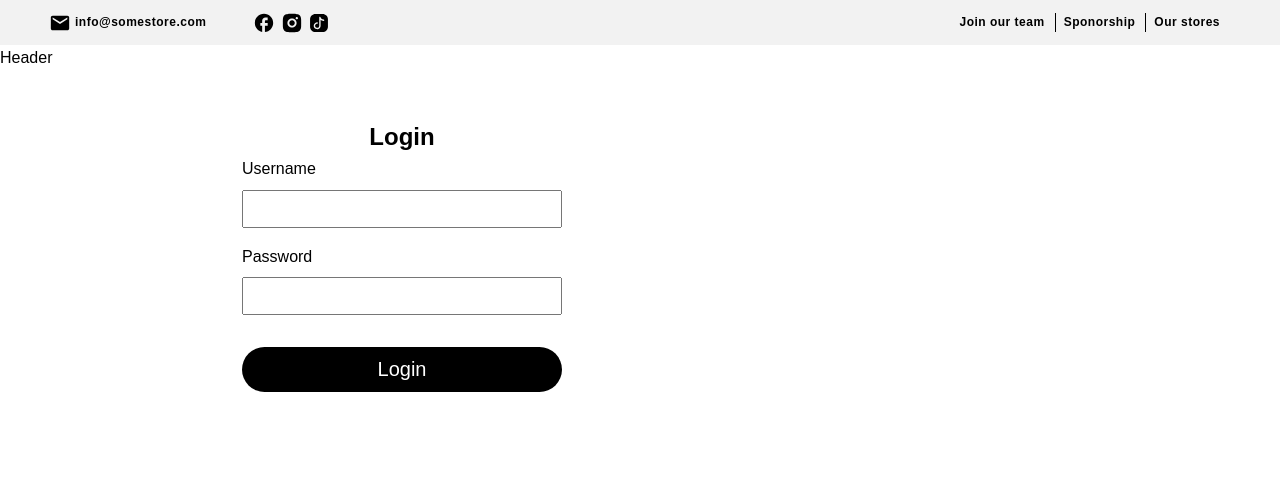
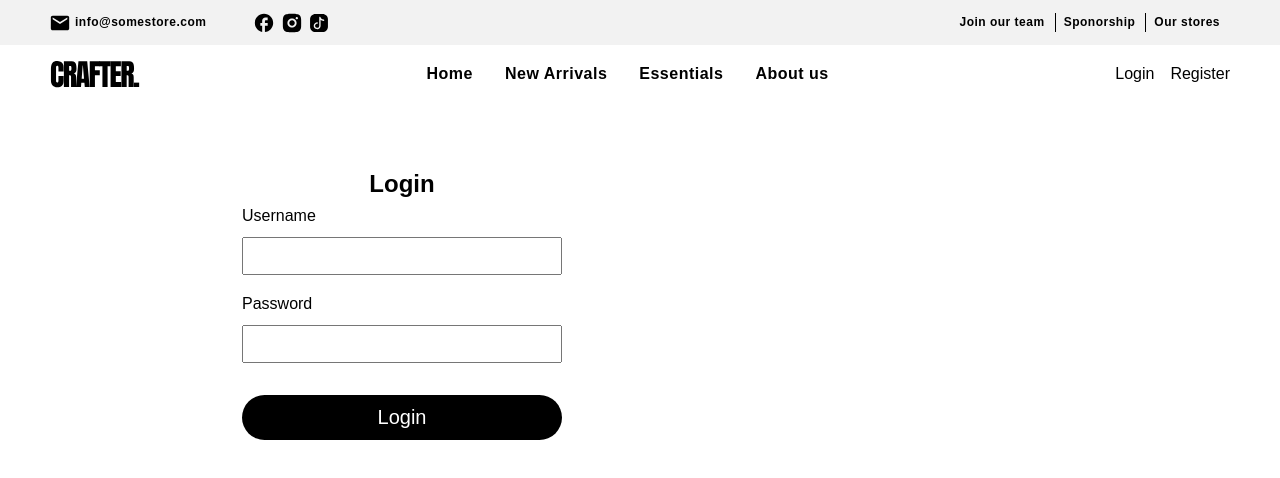
Before and after one commit to JAVAGBG24/react_client, a React (Vite) app: page /login in a window 1280 px wide. Shown: the top 478 px of the page. Built offline with nearby package versions, Linux system fonts and the light colour scheme; no server answers; a web font is replaced by a local one.

Commit message:
finished header

```diff
--- a/src/App.jsx
+++ b/src/App.jsx
@@ -8,6 +8,7 @@ import Unauthorized from "./pages/Unauthorized";
 import AdminDashboard from "./pages/AdminDashboard";
 import { AuthProvider } from "./contexts/AuthContext";
 import TopBar from "./components/TopBar";
+import Header from "./components/Header";
 
 function App() {
   return (
@@ -15,7 +16,7 @@ function App() {
       <AuthProvider>
         <div className="app">
           <TopBar />
-          Header
+          <Header />
           <main className="main-content">
             <Routes>
               {/* public routes */}
--- a/src/components/Header.jsx
+++ b/src/components/Header.jsx
@@ -1,9 +1,30 @@
 import { Link } from "react-router-dom";
+import { useAuth } from "../hooks/useAuth";
+import Logo from "../icons/Logo";
+import User from "../icons/User";
+import "../styles/header.css";
+
+// om man är inloggad som user - visa länk till profil dölj login + register länk + visa logout
+// om man är inloggad som admin - visa länk till admin dashboard dölj login + register + visa logout
+// om man inte är inloggad - visa länk till login och register dölj logout
 
 const Header = () => {
+  // vi behöver logout funktionen från context
+  // vi behöver currentUser så vet om det finns nån user inloggad + kolla rollen på user
+  const { currentUser, logout } = useAuth();
+
+  // logga ut funktion
+  const handleLogout = async () => {
+    await logout();
+  };
+
+  // vi behöver kolla vilken roll usern har
+  const isAdmin =
+    currentUser && currentUser.roles && currentUser.roles.includes("ADMIN");
+
   return (
     <header className="header">
-      LOGO
+      <Logo />
       <nav className="navigation">
         <ul>
           <li>
@@ -28,6 +49,35 @@ const Header = () => {
           </li>
         </ul>
       </nav>
+      <div className="auth-controls">
+        {isAdmin && (
+          <Link className="link" to="/admin">
+            <p className="admin">Dashboard</p>
+          </Link>
+        )}
+
+        {currentUser ? (
+          <>
+            {!isAdmin && (
+              <Link className="link" to="/profile">
+                <User />
+              </Link>
+            )}
+            <button className="logout" onClick={handleLogout}>
+              Logout
+            </button>
+          </>
+        ) : (
+          <>
+            <Link className="link" to="/login">
+              Login
+            </Link>
+            <Link className="link" to="/register">
+              Register
+            </Link>
+          </>
+        )}
+      </div>
     </header>
   );
 };
```
